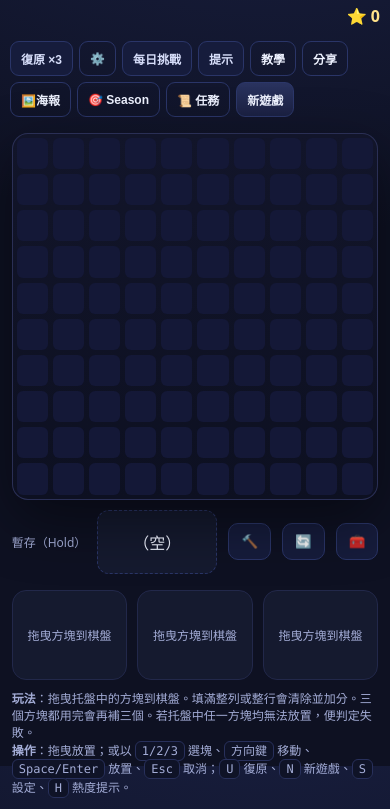
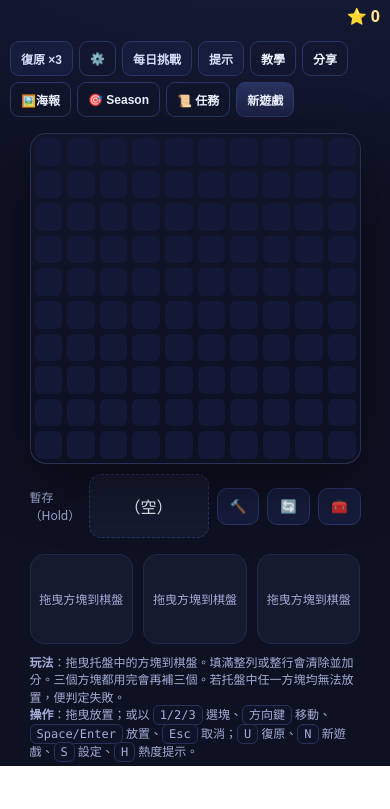
Before and after one commit to voidful/block-blast-web, a plain HTML site: page index.html in a window 390 px wide. Shown: the part 78-887 px from the top of the page. After the commit the page ends 844 px from the top, so only its background shows below. Drawn offline with Linux system fonts and the light colour scheme.

Commit message:
Add fullscreen and responsive design styles

```diff
--- a/index.html
+++ b/index.html
@@ -242,6 +242,46 @@
         /* 粒子畫布跟著縮，避免超出點擊區 */
         .fx-layer{ inset: var(--gap) }
       }
+        /* === Fullscreen, No-Scroll Base ======================================= */
+        html, body {
+          width: 100%;
+          height: 100%;
+          overflow: hidden;                 /* 禁止頁面捲動（主畫面） */
+          overscroll-behavior: none;        /* 禁止邊緣彈性捲動 */
+        }
+
+        body {
+          /* 避免工具列顯示/隱藏造成背景位移的錯覺 */
+          background-attachment: fixed;
+        }
+
+        /* App 固定吃滿可視高（svh 在 iOS/Android 都相對準確） */
+        .app{
+          height: 100svh;                   /* 以小可視高為基準 */
+          max-height: 100svh;
+          overflow: hidden;                 /* 內層也不產生滾動 */
+          padding-bottom: env(safe-area-inset-bottom); /* iPhone 底部安全區 */
+        }
+
+        /* 允許 overlay 內部可獨立滾動（不影響主畫面） */
+        .overlay .dialog {
+          max-height: min(86svh, 520px);
+          overflow: auto;
+        }
+
+        /* 略縮主畫面的外距，避免高度邊界造成溢出 */
+        @media (max-width: 900px) {
+          .app { padding: 8px 0 10px; }
+        }
+
+        /* 極小高度（例如橫向手機或瀏海很高）時進入緊湊模式 */
+        @media (max-height: 560px) {
+          :root{ --gap: 4px; --tray-cell: 22px; }
+          .help{ display: none; }           /* 幫助說明在極小高隱藏 */
+          .slot{ min-height: 76px; padding: 6px; }
+          .hold-slot{ min-height: 56px; padding: 6px; }
+          .controls > button{ padding: 6px 8px; font-size: 12px; }
+        }
     </style>
 </head>
 <body>
@@ -1043,6 +1083,55 @@
       window.addEventListener("orientationchange", onViewportChange);
       window.addEventListener("resize", onViewportChange);
 
+      function fitFullscreen() {
+        // 1) 取得可視高度（優先 visualViewport，回退 innerHeight）
+        const vh = (window.visualViewport ? Math.floor(window.visualViewport.height) : window.innerHeight);
+
+        // 2) 量測主區塊高度：header / hold-row / tray / help
+        const app = document.querySelector('.app');
+        const styles = getComputedStyle(app);
+        const padV = parseFloat(styles.paddingTop) + parseFloat(styles.paddingBottom);
+        const gapV = parseFloat(styles.gap) || 0;
+
+        const hHeader  = document.querySelector('header')?.getBoundingClientRect().height || 0;
+        const hHold    = document.querySelector('.hold-row')?.getBoundingClientRect().height || 0;
+        const hTray    = document.querySelector('.tray')?.getBoundingClientRect().height || 0;
+        const hHelp    = document.querySelector('.help')?.getBoundingClientRect().height || 0;
+
+        // grid 之間大約有 4 個垂直 gap（header/board/hold/tray/help 五區）
+        const totalGaps = gapV * 4;
+
+        // 3) 可用高度 = 視窗可視高 - 其他區塊 - 內距 - 安全區
+        const safeBottom = (window.CSS && CSS.supports('padding-bottom: env(safe-area-inset-bottom)'))
+          ? (parseFloat(getComputedStyle(document.body).paddingBottom) || 0) : 0;
+
+        const availableH = vh - (hHeader + hHold + hTray + hHelp + padV + totalGaps + safeBottom);
+
+        // 4) 可用寬度（留一點左右邊界）
+        const availableW = Math.min(window.innerWidth * 0.96, window.innerWidth - 8);
+
+        // 5) 棋盤邊長 = min(可用高, 可用寬, 上限)
+        const boardPx = Math.max(240, Math.floor(Math.min(availableH, availableW, 820)));
+
+        // 6) 寫回 CSS 變數，覆蓋原本的 clamp
+        document.documentElement.style.setProperty('--board-size', boardPx + 'px');
+      }
+
+      // 初次與各種視窗變化時重算（包含工具列動態變化）
+      function bindFitEvents(){
+        const rerun = () => { fitFullscreen(); if (typeof resizeFX === 'function') resizeFX(); if (typeof clearGhost === 'function') clearGhost(); };
+        window.addEventListener('resize', rerun, { passive: true });
+        window.addEventListener('orientationchange', rerun, { passive: true });
+        if (window.visualViewport) window.visualViewport.addEventListener('resize', rerun, { passive: true });
+        rerun();
+      }
+
+      // 在你的啟動區塊最後面呼叫一次
+      bindFitEvents();
+
+      // 可選：阻擋雙指縮放與雙擊放大，避免誤觸造成 viewport 改變
+      document.addEventListener('gesturestart', e => e.preventDefault());
+      document.addEventListener('dblclick', e => e.preventDefault());
     })();
 </script>
 </body>
```
